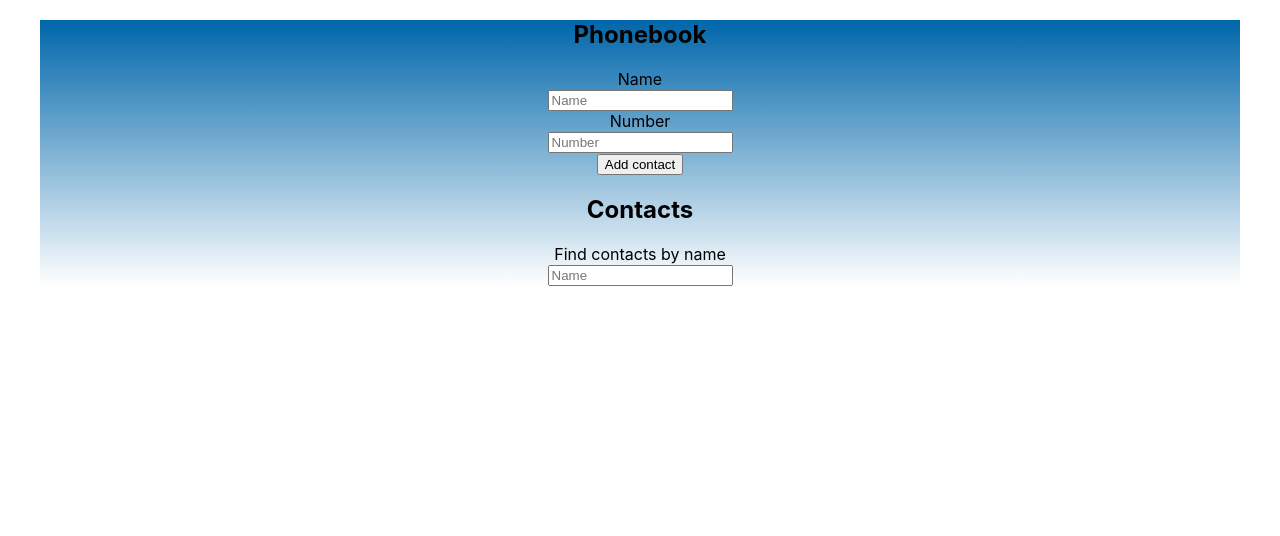
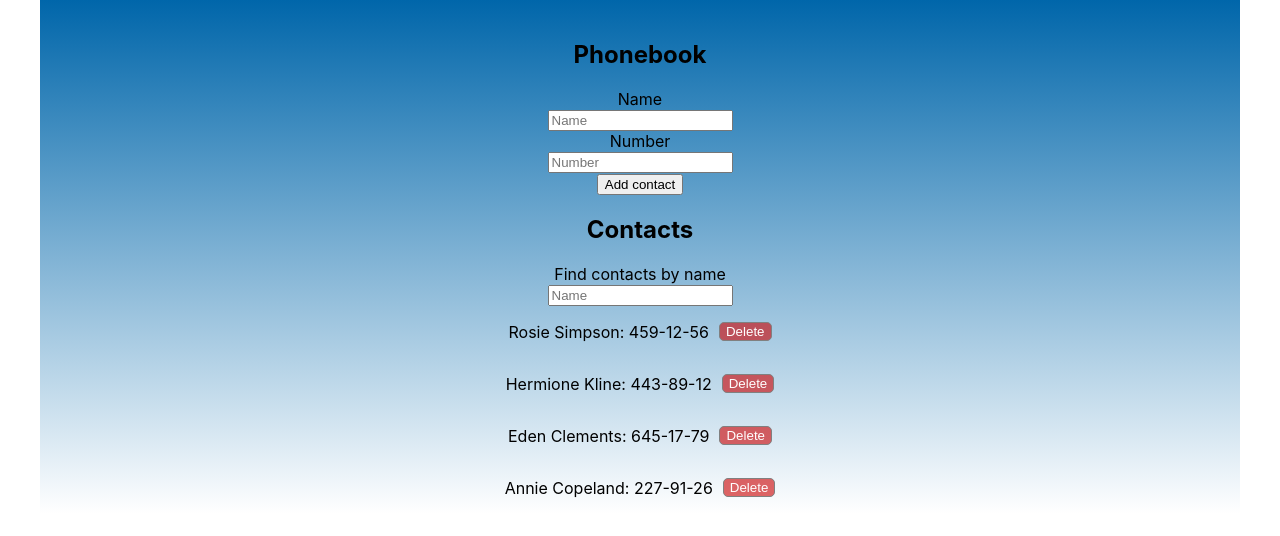
Before and after one commit to PaHomeAtHome/goit-react-hw-02-phonebook, a React (Create React App) app: page / in a window 1280 px wide. Shown: the top 536 px of the page. Built offline with nearby package versions, Linux system fonts and the light colour scheme.

Commit message:
something added

```diff
--- a/src/components/ContactBook/ContactBook.jsx
+++ b/src/components/ContactBook/ContactBook.jsx
@@ -10,6 +10,20 @@ const NUMBER_INPUT_TITLE = "Phone number must be digits and can contain spaces,
 const ErrorText = styled.p`
   color: red;
 `;
+
+const Element = styled.div`
+display: flex;
+justify-content: center;
+align-items: center;
+`
+
+const Button = styled.button`
+margin-left: 10px;
+color: white;
+background-color: #CC000099;
+cursor: pointer;
+border: 1px solid grey;
+border-radius: 5px;`
 
 const FormError = ({ name }) => {
   return (
@@ -26,7 +40,12 @@ const validationSchema = Yup.object({
 });
 
 const initialValues = {
-    contacts: [],
+    contacts: [
+        {id: 'id-1', name: 'Rosie Simpson', number: '459-12-56'},
+        {id: 'id-2', name: 'Hermione Kline', number: '443-89-12'},
+        {id: 'id-3', name: 'Eden Clements', number: '645-17-79'},
+        {id: 'id-4', name: 'Annie Copeland', number: '227-91-26' },
+    ],
     filter: '',
     name: '',
     number: ''
@@ -34,16 +53,23 @@ const initialValues = {
 
 export const ContactBook = () => {
     const handleSubmit = (values, { resetForm }) => {
+
         const { name, number } = values;
-        const contact = {
-            name: name,
-            number: number,
-            id: nanoid()
+
+        if (values.contacts.find(contact => contact.name === name)) {
+            alert(name + ' is already in contacts');
+            return;
         }
+            const contact = {
+            name,
+            number,
+            id: nanoid(),
+        }
+
         values.contacts.push(contact)
-        console.log(values.contacts)
 
         resetForm();
+        return;
     }
 
     const filterContacts = (values) => {
@@ -51,12 +77,19 @@ export const ContactBook = () => {
         return;
     }
 
+    const deleteContact = (values, index) => {
+
+        values.contacts = values.contacts.filter((contact, i) => i !== index);
+        console.log(values.contacts);
+        return;
+    }
+
         return (
             <Formik
+
                 initialValues={initialValues}
                 validationSchema={validationSchema}
                 onSubmit={handleSubmit}
-               onInput={filterContacts}
             >
                 {({ values }) => (
                 <Form autoComplete="off">
@@ -80,10 +113,11 @@ export const ContactBook = () => {
                         <label htmlFor="filter">Find contacts by name</label>
                         <div><Field name="filter" type="text" placeholder="Name" pattern={NAME_INPUT_PATTERN} title={NAME_INPUT_TITLE} onInput={filterContacts}/></div>
 
-                        {values.filter === '' ? values.contacts.map(contact => {
-                            return <p key={contact.id}>{contact.name}: {contact.number}</p>
-                        }) : values.contacts.filter(contact => contact.name.toLowerCase().includes(values.filter.toLowerCase()))
-                            .map(contact => <p key={contact.id}>{contact.name}: {contact.number}</p>)}
+                        {values.filter === '' ? values.contacts.map((contact, index)=> <Element key={contact.id}><p>{contact.name}: {contact.number}</p><Button type="button" onClick={() => deleteContact(values, index)} value={index}>Delete</Button></Element>
+                        )
+
+                        : values.contacts.filter(contact => contact.name.toLowerCase().includes(values.filter.toLowerCase()))
+                        .map(contact => <p key={contact.id}>{contact.name}: {contact.number}</p>)}
 
                 </Form>)}
             </Formik>
--- a/src/components/Container/ContainerStyles.js
+++ b/src/components/Container/ContainerStyles.js
@@ -6,6 +6,7 @@ const ContainerStyle = styled.div`
     padding-left: 15px;
     padding-right: 15px;
     background: linear-gradient(#0066AA, white);
-    text-align: center;`
+    text-align: center;
+    padding-top: 20px`
 
 export default ContainerStyle;
```
